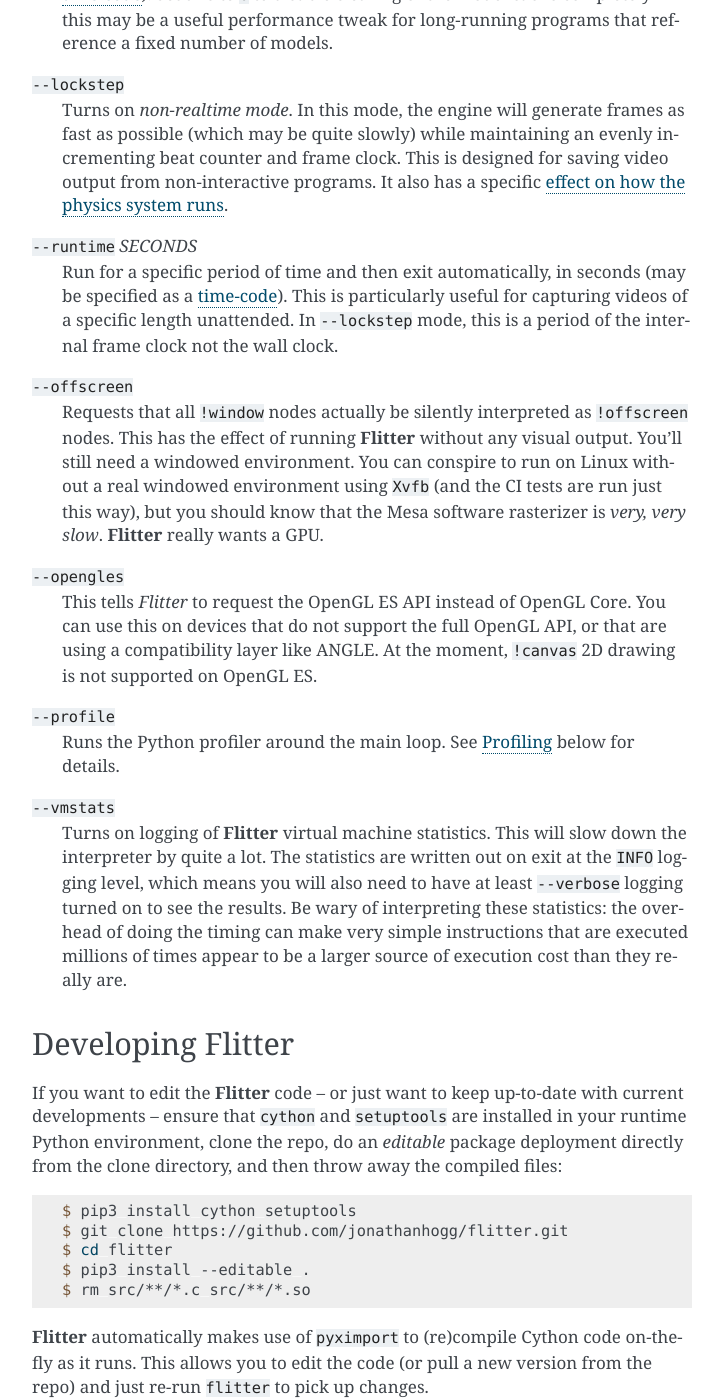
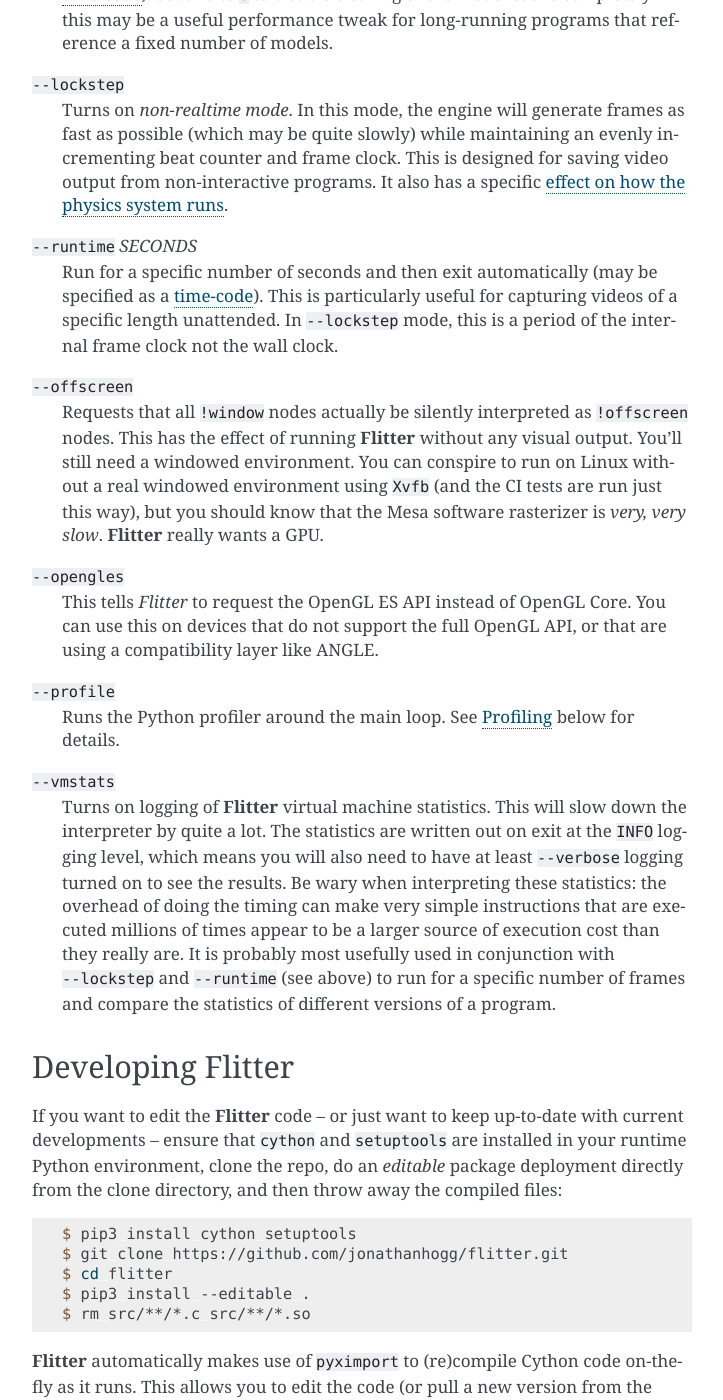
Before and after one commit to jonathanhogg/flitter, a Sphinx documentation site: the page built from docs/install.md, in a window 1280 px wide and 1400 px high, scrolled down 4226 px. Shown: the whole window, without its empty margins (388-1111 px from the left). Built offline with Sphinx 7.4.7, drawn with Linux system fonts in a browser that asks for light colours.

```diff
--- a/docs/install.md
+++ b/docs/install.md
@@ -210,11 +210,10 @@ output from non-interactive programs. It also has a specific [effect on how the
 physics system runs](physics.md#non-realtime-mode).
 
 `--runtime` *SECONDS*
-: Run for a specific period of time and then exit automatically, in seconds
-(may be specified as a [time-code](language.md#time-codes)). This is
-particularly useful for capturing videos of a specific length unattended. In
-`--lockstep` mode, this is a period of the internal frame clock not the wall
-clock.
+: Run for a specific number of seconds and then exit automatically (may be
+specified as a [time-code](language.md#time-codes)). This is particularly
+useful for capturing videos of a specific length unattended. In `--lockstep`
+mode, this is a period of the internal frame clock not the wall clock.
 
 `--offscreen`
 : Requests that all `!window` nodes actually be silently interpreted as
@@ -227,8 +226,7 @@ run just this way), but you should know that the Mesa software rasterizer is
 `--opengles`
 : This tells *Flitter* to request the OpenGL ES API instead of OpenGL Core. You
 can use this on devices that do not support the full OpenGL API, or that are
-using a compatibility layer like ANGLE. At the moment, `!canvas` 2D drawing is
-not supported on OpenGL ES.
+using a compatibility layer like ANGLE.
 
 `--profile`
 : Runs the Python profiler around the main loop. See [Profiling](#profiling)
@@ -238,10 +236,12 @@ below for details.
 : Turns on logging of **Flitter** virtual machine statistics. This will slow
 down the interpreter by quite a lot. The statistics are written out on exit
 at the `INFO` logging level, which means you will also need to have at least
-`--verbose` logging turned on to see the results. Be wary of interpreting these
-statistics: the overhead of doing the timing can make very simple instructions
-that are executed millions of times appear to be a larger source of execution
-cost than they really are.
+`--verbose` logging turned on to see the results. Be wary when interpreting
+these statistics: the overhead of doing the timing can make very simple
+instructions that are executed millions of times appear to be a larger source
+of execution cost than they really are. It is probably most usefully used in
+conjunction with `--lockstep` and `--runtime` (see above) to run for a specific
+number of frames and compare the statistics of different versions of a program.
 
 ## Developing Flitter
 
```
Also changed, not shown: docs/language.md (+114 -28 lines), 2 other files.
